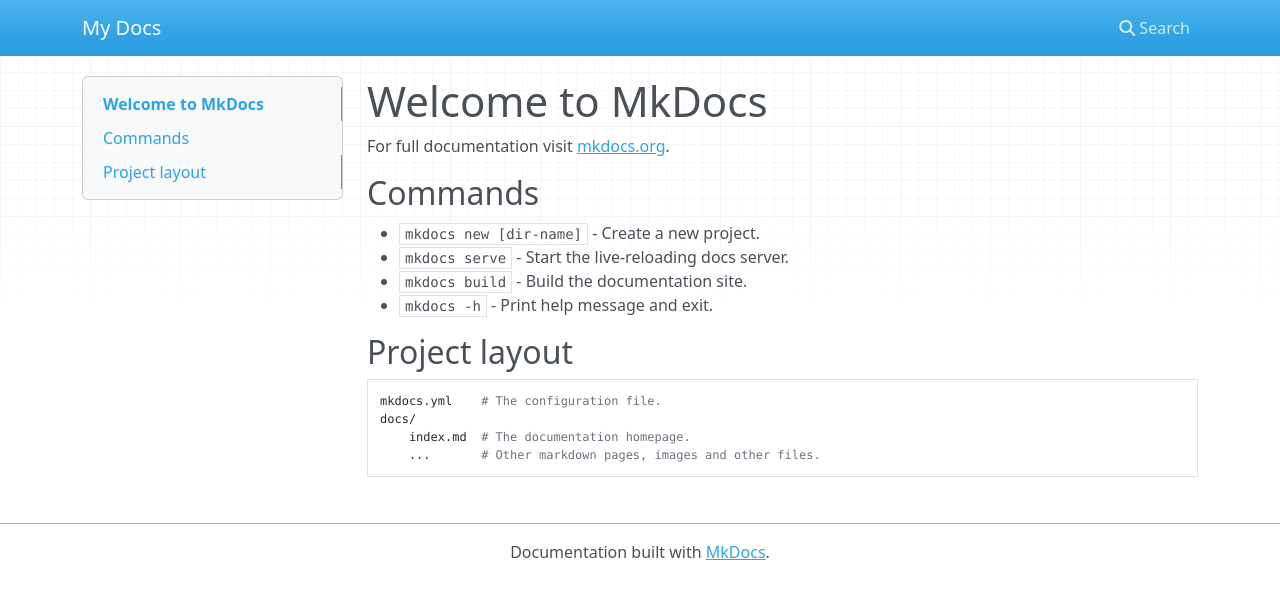
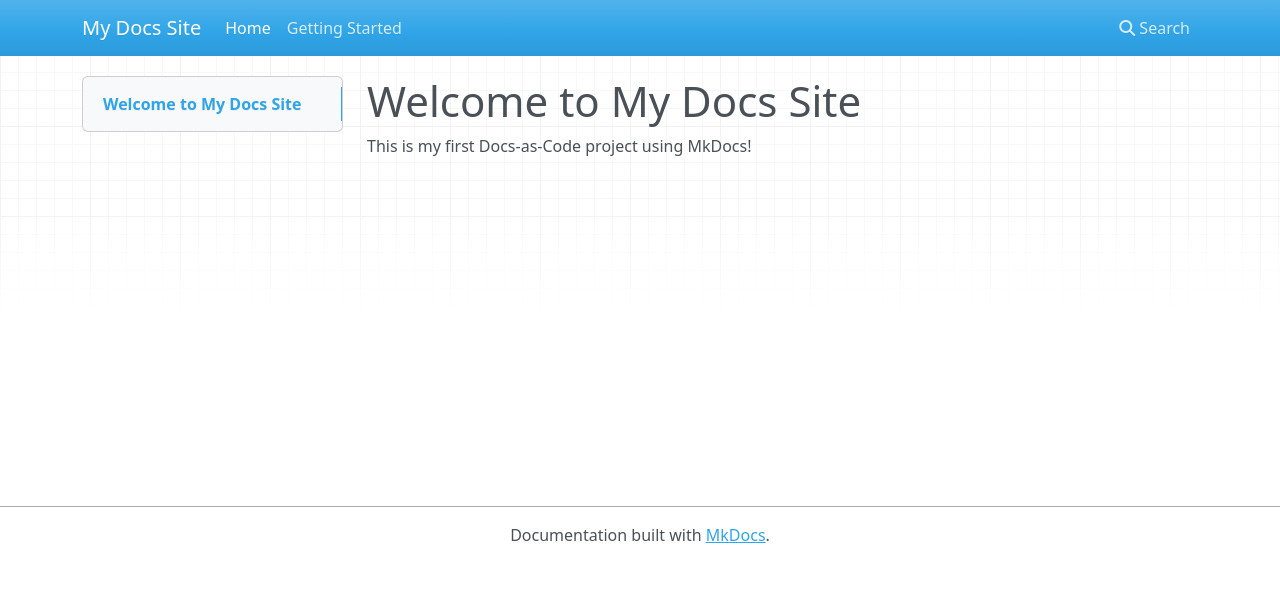
Before and after one commit to Aileen86/This-is-my-docsite, an MkDocs documentation site: the page built from docs/index.md, in a window 1280 px wide. Shown: the top 599 px of the page. Built offline with MkDocs 1.6.1, drawn with Linux system fonts in a browser that asks for light colours; nearby versions of some CDN libraries.

Commit message:
Set up my documentation site

```diff
--- a/docs/index.md
+++ b/docs/index.md
@@ -1,17 +1,2 @@
-# Welcome to MkDocs
-
-For full documentation visit [mkdocs.org](https://www.mkdocs.org).
-
-## Commands
-
-* `mkdocs new [dir-name]` - Create a new project.
-* `mkdocs serve` - Start the live-reloading docs server.
-* `mkdocs build` - Build the documentation site.
-* `mkdocs -h` - Print help message and exit.
-
-## Project layout
-
-    mkdocs.yml    # The configuration file.
-    docs/
-        index.md  # The documentation homepage.
-        ...       # Other markdown pages, images and other files.
+# Welcome to My Docs Site
+This is my first Docs-as-Code project using MkDocs!
--- a/mkdocs.yml
+++ b/mkdocs.yml
@@ -1 +1,4 @@
-site_name: My Docs
+site_name: My Docs Site
+nav:
+  - Home: index.md
+  - Getting Started: getting-started.md
```
Also changed, not shown: docs/getting started.md (added, +3 -0 lines).
